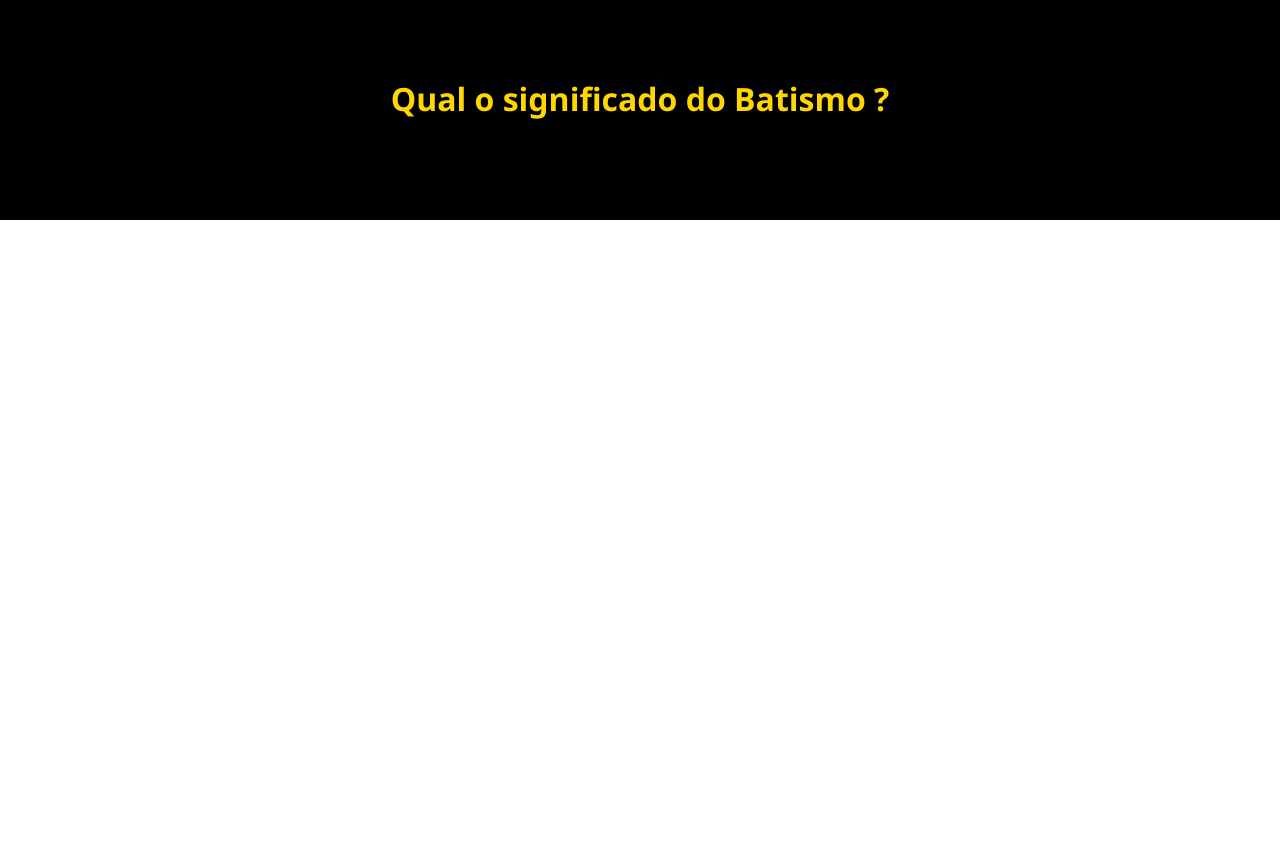
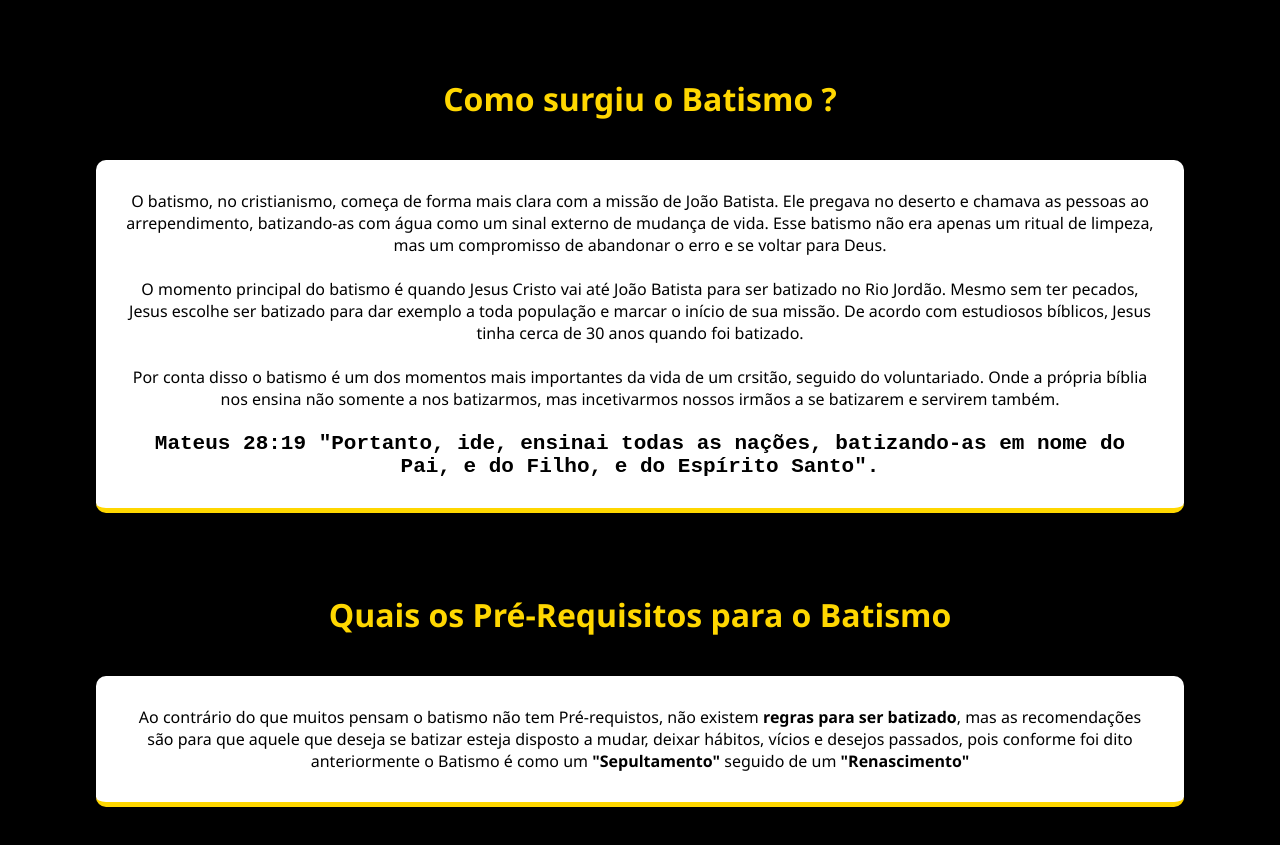
Before and after one commit to ViniciusMenezes-19/Projeto-Individual, a plain HTML site: page site/index.html in a window 1280 px wide. Shown: the part 889-1734 px from the top of the page. Before the commit the page ends 1109 px from the top, so only its background shows below. Drawn offline with Linux system fonts and the light colour scheme.

Commit message:
atualizando a Home Page
Adicionando funcionalidades á minha página inicial

```diff
--- a/site/index.html
+++ b/site/index.html
@@ -10,21 +10,20 @@
       type="image/x-icon"
     />
 
-    <link rel="stylesheet" href="style.css">
+    <link rel="stylesheet" href="style.css" />
   </head>
 
   <body class="home">
-
     <!-- inicio do da minha header/ menu de navegação-->
     <div class="header">
       <nav class="navbar">
         <div class="container-cabecalho">
           <div class="logo">
             <img src="../imagens/logo-nav.png" alt="Logo Jornada de Fé" />
-            <span class="titulo-logo">Jornada de Fé</span>
+            <span class="titulo-logo"><a href="index.html">Jornada de Fé</a></span>
           </div>
           <ul class="nav-links">
-            <li><a href="#">Home</a></li>
+            <li><a href="index.html">Home</a></li>
             <li><a href="#">Sobre Mim</a></li>
             <li><a href="#">Cadastrar</a></li>
             <li class="btn-login"><a href="#">Login</a></li>
@@ -34,16 +33,15 @@
     </div>
     <!-- Término da minha header/ menu de navegação-->
 
-
     <!--ìnicio do banner-->
     <div class="main">
       <div class="banner">
-            <img src="../imagens/banner-batismo.png" alt="">
+        <img src="../imagens/banner-batismo.png" alt="" />
       </div>
     </div>
     <!--Término do banner-->
 
-
+    <!--/* Ínicio "O que é o Batismo"*/-->
     <div class="main2">
       <div class="conteudo">
         <h1>O que é o Batismo ?</h1>
@@ -51,20 +49,65 @@
         <div class="box-cards">
           <div class="card">
             <h3>Novo Nascimento</h3>
-                <p>O batismo simboliza o sepultamento do velho homem e o surgimento de uma nova vida em Cristo.</p>
+            <p>
+              O batismo simboliza o sepultamento do velho homem e o surgimento
+              de uma nova vida em Cristo.
+            </p>
           </div>
           <div class="card">
             <h3>Obediência</h3>
-                <p>É um ato público de obediência ao mandamento de Jesus, declarando sua fé perante a comunidade.</p>
+            <p>
+              É um ato público de obediência ao mandamento de Jesus, declarando
+              sua fé perante a comunidade.
+            </p>
           </div>
           <div class="card">
             <h3>Identidade</h3>
-                <p>Através do batismo, nos identificamos com a morte e ressurreição de Jesus, fazendo parte do Seu corpo.</p>
+            <p>
+              Através do batismo, nos identificamos com a morte e ressurreição
+              de Jesus, fazendo parte do Seu corpo.
+            </p>
           </div>
         </div>
-        <h1 id="titulo-main2">Qual o significado do Batismo ?</h1>
+        <!--/* Término "O que é o Batismo"*/-->
+
+        <!--Inicio "Como surgiu o Batismo"-->
+        <h1 id="titulo-main2">Como surgiu o Batismo ?</h1>
+        <div class="card-main2">
+          <p>
+            O batismo, no cristianismo, começa de forma mais clara com a missão
+            de João Batista. Ele pregava no deserto e chamava as pessoas ao
+            arrependimento, batizando-as com água como um sinal externo de
+            mudança de vida. Esse batismo não era apenas um ritual de limpeza,
+            mas um compromisso de abandonar o erro e se voltar para Deus.
+            <br /><br />
+            O momento principal do batismo é quando Jesus Cristo vai até João
+            Batista para ser batizado no Rio Jordão. Mesmo sem ter pecados,
+            Jesus escolhe ser batizado para dar exemplo a toda população e
+            marcar o início de sua missão. De acordo com estudiosos bíblicos,
+            Jesus tinha cerca de 30 anos quando foi batizado.
+            <br /><br />
+            Por conta disso o batismo é um dos momentos mais importantes da vida
+            de um crsitão, seguido do voluntariado. Onde a própria bíblia nos
+            ensina não somente a nos batizarmos, mas incetivarmos nossos irmãos
+            a se batizarem e servirem também.
+            <br /><br />
+            <b
+              >Mateus 28:19 "Portanto, ide, ensinai todas as nações,
+              batizando-as em nome do Pai, e do Filho, e do Espírito Santo".</b
+            >
+          </p>
+        </div>
+        <!--Término "Como surgiu o Batismo"-->
+
+        <!--Ínicio "Quais os Pré requisitos do batismo"-->
+        <h1 id="titulo-main3">Quais os Pré-Requisitos para o Batismo</h1>
+        <div class="card-main3">
+          <p>
+            Ao contrário do que muitos pensam o batismo não tem Pré-requistos, não existem <b>regras para ser batizado</b>, mas as recomendações são para que aquele que deseja se batizar esteja disposto a mudar, deixar hábitos, vícios e desejos passados, pois conforme foi dito anteriormente o Batismo é como um <b>"Sepultamento"</b> seguido de um <b>"Renascimento"</b>
+          </p>
         </div>
       </div>
-
+    </div>
   </body>
 </html>
--- a/site/style.css
+++ b/site/style.css
@@ -48,6 +48,12 @@ body {
     color: #FFD700;
     text-transform: uppercase;
     letter-spacing: 1px;
+    text-decoration: none;
+}
+
+.titulo-logo a{
+    text-decoration: none;
+    color: #FFD700;
 }
 
 /* Menu de Navegação */
@@ -118,6 +124,7 @@ body {
 /* Término de estilização do banner */
 
 
+/* Ínicio de estilização "O que é o Batismo"*/
 
 .main2 {
     width: 100%;
@@ -171,6 +178,45 @@ body {
     color: #444;
 }
 
+
+/* ÍNicio de estilização Como surgiu o bastimo*/
 #titulo-main2{
     margin-top: 80px;
 }
+
+.card-main2 {
+    background-color: #ffffff;
+    color: #000;
+    padding: 30px;
+    border-radius: 10px;
+    border-bottom: 5px solid #FFD700;
+    margin-bottom: 15px;
+}
+
+.card-main2:hover {
+    transform: translateY(-10px);
+}
+
+.card-main2 p b{
+    font-family: monospace;
+    font-size: 21px;
+}
+
+/* Término de estilização Como surgiu o bastimo*/
+
+
+
+
+/* Ínicio de estilização "Quais os Pré requisitos do batismo"*/
+#titulo-main3{
+    margin-top: 80px;
+}
+
+.card-main3{
+    background-color: #ffffff;
+    color: #000;
+    padding: 30px;
+    border-radius: 10px;
+    border-bottom: 5px solid #FFD700;
+    margin-bottom: 15px;
+}
```
Lines whose indentation alone changed are shown as unchanged.
